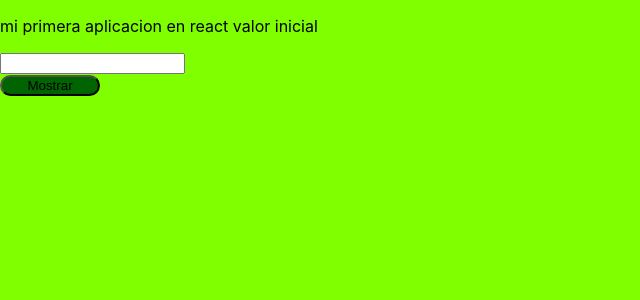
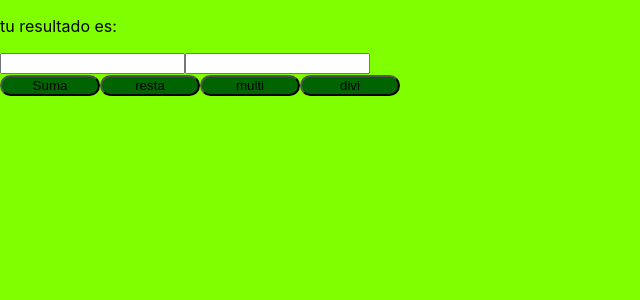
Before and after one commit to jfjimenezh/reacjs-lecture10, a React (Create React App) app: page / in a window 1280 px wide. Shown: the top 300 px of the page, without its empty margins (0-640 px from the left). Built offline with nearby package versions, Linux system fonts and the light colour scheme.

Commit message:
botones para calculadora

```diff
--- a/src/App.js
+++ b/src/App.js
@@ -6,7 +6,10 @@ class App extends Component {
   constructor(props) {
     super(props);
     this.state = {
-      valor: "valor inicial",
+      suma: "",
+      resta: "",
+      multi: "",
+      divi: "",
     };
     // this.cambio = this.cambio.bind(this); //de esta forma uno el this interno dela funcion con el this
   } //del constructor o documento
@@ -14,22 +17,55 @@ class App extends Component {
   render() {
     return (
       <div>
-        <p>mi primera aplicacion en react {this.state.valor}</p>
-        <input type='text' onChange={this.cambio} />
+        <p>
+          tu resultado es: {this.state.suma}
+          {this.state.resta}
+          {this.state.multi}
+          {this.state.divi}
+        </p>
+        <input type='number' onChange={this.cambio} />
+        <input type='number' onChange={this.cambioUno} />
         <br />
-        <button className='button-show' onClick={this.mostrar}>
-          Mostrar
+        <button className='button-show' onClick={this.suma}>
+          Suma
+        </button>
+        <button className='button-show' onClick={this.resta}>
+          resta
+        </button>
+        <button className='button-show' onClick={this.multi}>
+          multi
+        </button>
+        <button className='button-show' onClick={this.divi}>
+          divi
         </button>
       </div>
     );
   }
   cambio = (event) => {
-    const newValue = event.target.value;
-    this.setState({ valor: newValue });
+    const firstDate = event.target.value;
+    this.setState({ valor1: firstDate });
     //console.log(this.state.valor); //captura el valor del cambio y lo muestra
   };
-  mostrar = (event) => {
-    console.log(this.state.valor);
+  cambioUno = (event) => {
+    const secondate = event.target.value;
+    this.setState({ valor2: secondate });
+  };
+
+  suma = (event) => {
+    let suma = parseFloat(this.state.valor1) + parseFloat(this.state.valor2);
+    this.setState({ suma });
+  };
+  resta = (event) => {
+    let resta = parseFloat(this.state.valor1) - parseFloat(this.state.valor2);
+    this.setState({ resta });
+  };
+  multi = (event) => {
+    let multi = parseFloat(this.state.valor1) * parseFloat(this.state.valor2);
+    this.setState({ multi });
+  };
+  divi = (event) => {
+    let divi = parseFloat(this.state.valor1) / parseFloat(this.state.valor2);
+    this.setState({ divi });
   };
 }
 
```
